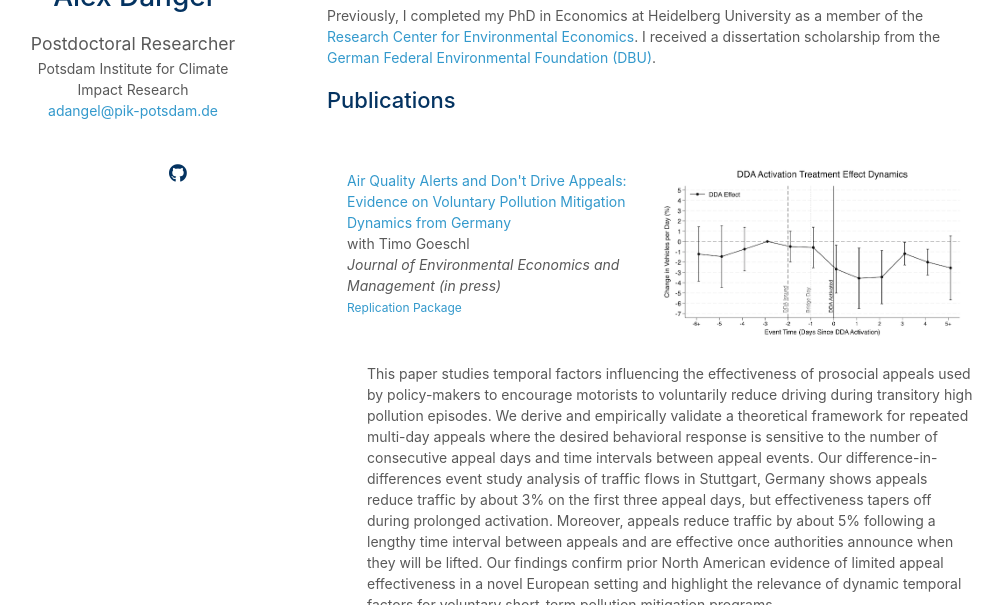
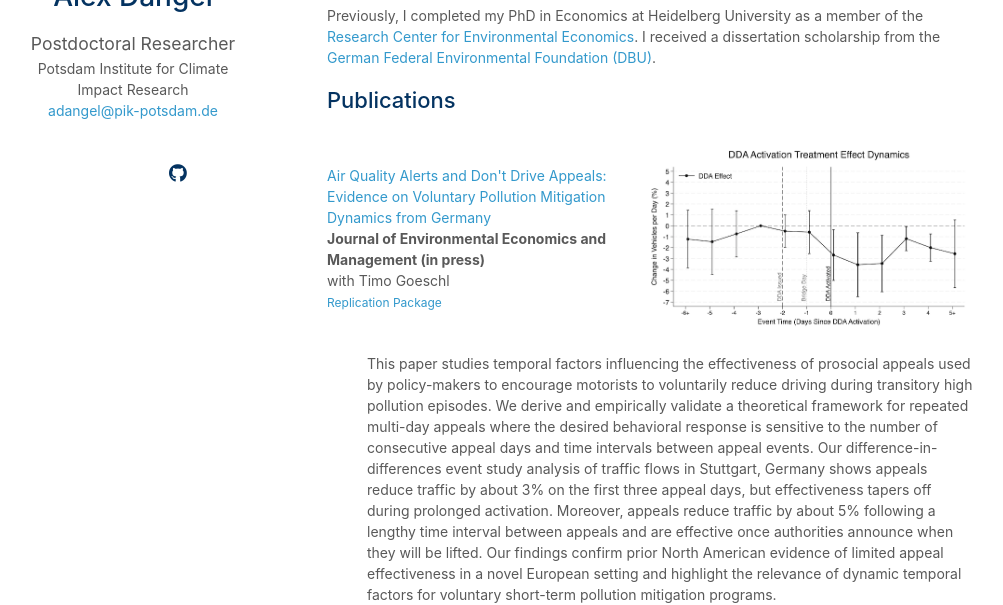
Before and after one commit to alexdangel/alexdangel.github.io, a Jekyll site: the page built from index.md, in a window 1280 px wide and 900 px high, cut to the strip 295-900 px from the top of the window. Shown: the whole strip, without its empty margins (143-1146 px from the left). Built offline with Jekyll 4.4.1, drawn with Linux system fonts in a browser that asks for light colours; nearby versions of some CDN libraries; a style sheet for code colours, icons or effects is not loaded; our own code applies the rules of GitHub Pages for plain Markdown files.

Commit message:
JEEM Update

```diff
--- a/_includes/publications.md
+++ b/_includes/publications.md
@@ -6,10 +6,10 @@
 {% for link in site.data.publications.main %}
 
 <div class="pub-row">
-  <div class="col-sm-9" style="position: relative;padding-right: 15px;padding-left: 20px;">
+  <div class="col-sm-9" style="position: relative;padding-right: 10px;">
       <div class="title"><a target="_blank" href="{{ link.pdf }}">{{ link.title }}</a></div>
+      <div class="periodical"><b>{{ link.conference }}</b>
       <div class="author">{{ link.authors }}</div>
-      <div class="periodical"><em>{{ link.conference }}</em>
       </div>
     <div class="links">
       {% if link.WP %}
@@ -35,9 +35,9 @@
       {% endif %}
     </div>
   </div>
-    <div class="col-sm-3 abbr" style="position: relative;padding-right: 15px;padding-left: 15px;">
+    <div class="col-sm-3 abbr" style="position: relative;padding-right: 10px;padding-left: 10px;">
     {% if link.image %}
-    <img src="{{ link.image }}" class="teaser img-fluid z-depth-1" style="width=100;margin-top:25px;height=40%">
+    <img src="{{ link.image }}" class="teaser img-fluid z-depth-1" style="width=100;margin-top:5px;height=40%">
     {% endif %}
     {% if link.conference_short %}
     <abbr class="badge">{{ link.conference_short }}</abbr>
```
